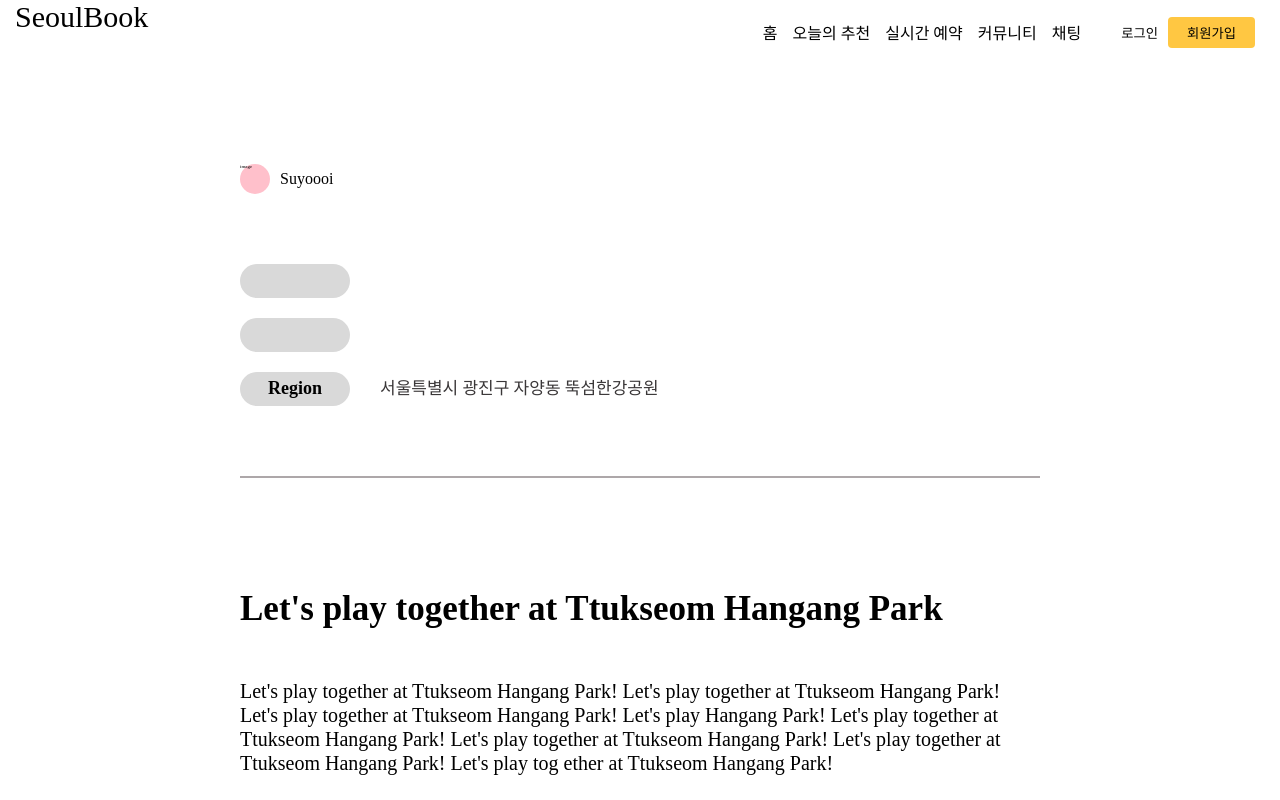
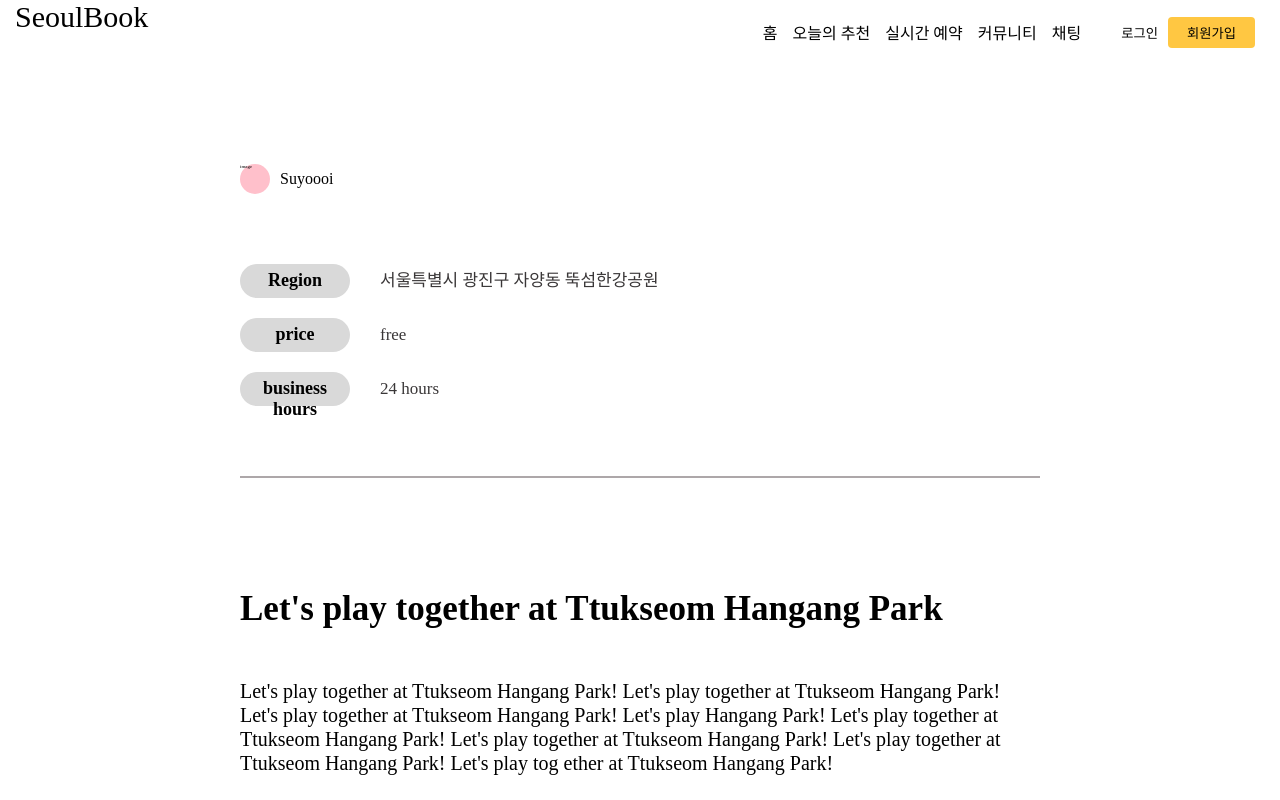
Before and after one commit to sybaeee/seoul-book, a Next.js app: page /detail in a window 1280 px wide. Shown: the top 800 px of the page. Built offline with nearby package versions, Linux system fonts and the light colour scheme; a web font is replaced by a local one.

Commit message:
category 추가

```diff
--- a/src/pages/detail.js
+++ b/src/pages/detail.js
@@ -26,16 +26,16 @@ const Detail = () => {
         </ProfileBox>
         <TopBox>
           <Box>
-            <BoxTitle></BoxTitle>
-            <BoxText></BoxText>
+            <BoxTitle>Region</BoxTitle>
+            <BoxText>서울특별시 광진구 자양동 뚝섬한강공원</BoxText>
           </Box>
           <Box>
-            <BoxTitle></BoxTitle>
-            <BoxText></BoxText>
+            <BoxTitle>price</BoxTitle>
+            <BoxText>free</BoxText>
           </Box>
           <Box>
-            <BoxTitle>Region</BoxTitle>
-            <BoxText>서울특별시 광진구 자양동 뚝섬한강공원</BoxText>
+            <BoxTitle>business hours</BoxTitle>
+            <BoxText>24 hours</BoxText>
           </Box>
         </TopBox>
         <Bar></Bar>
```
